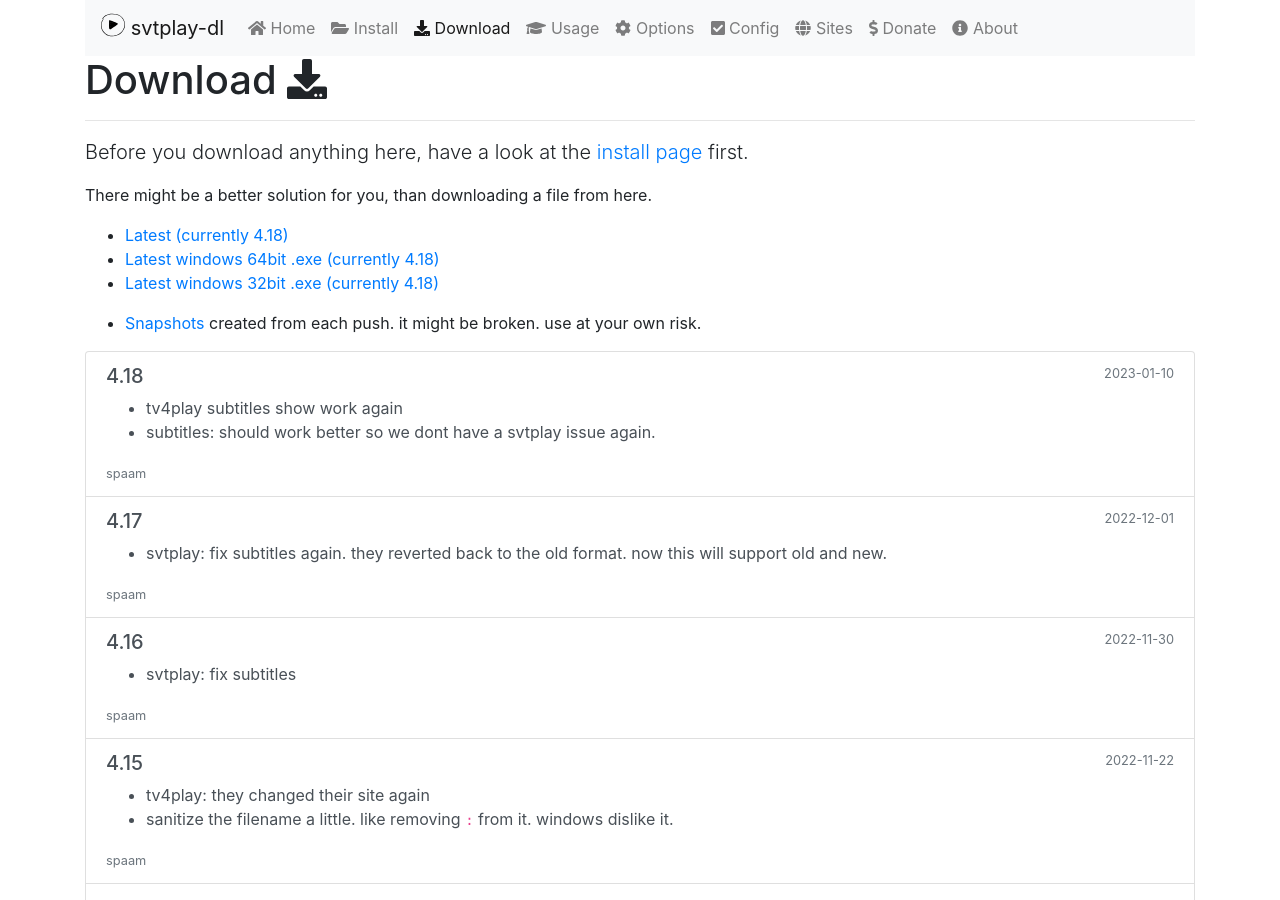
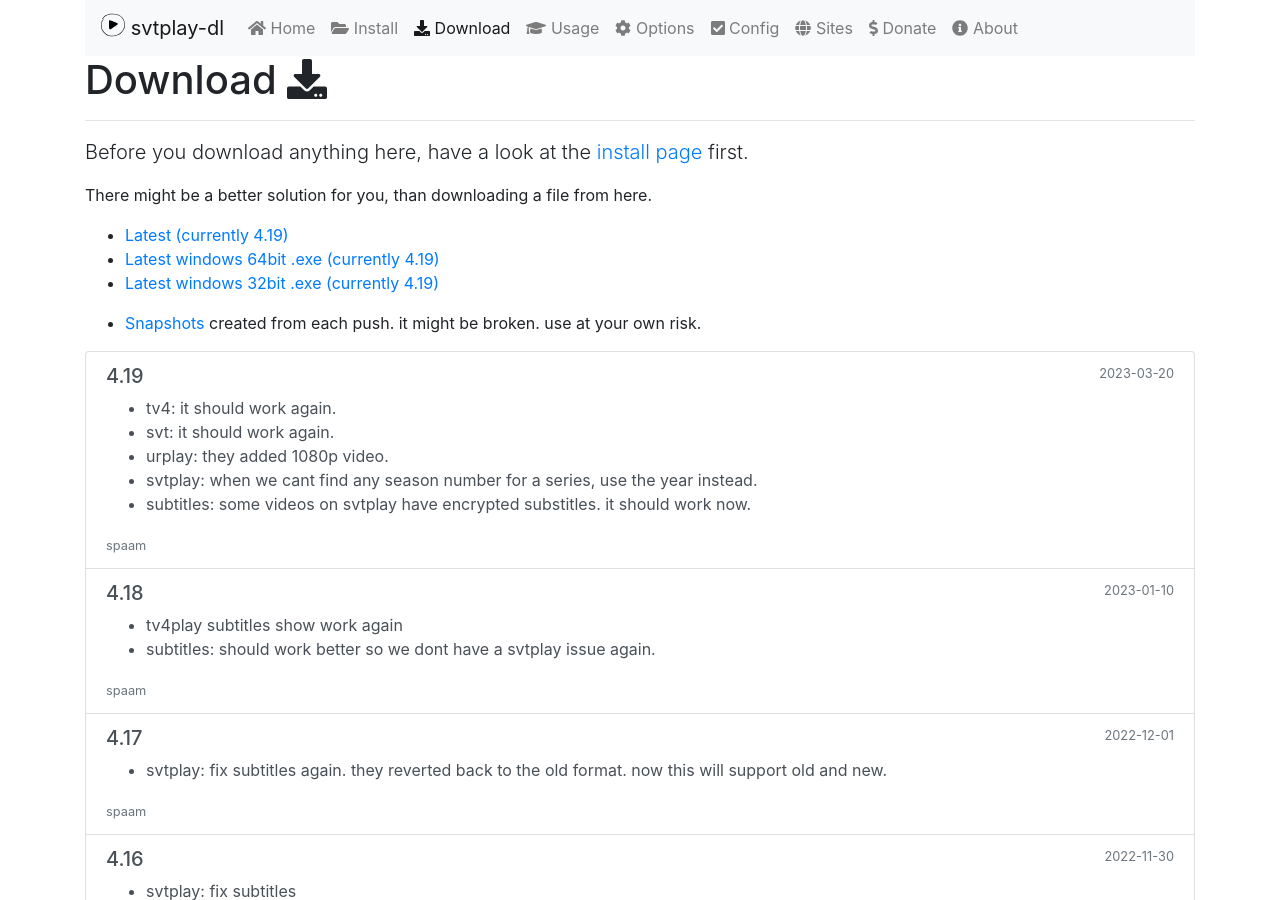
Before and after one commit to spaam/svtplay-dl-web, a Jekyll site: the page built from _pages/download.md, in a window 1280 px wide and 900 px high. Built offline with Jekyll 4.4.1, drawn with Linux system fonts in a browser that asks for light colours; nearby versions of some CDN libraries; comment, search, counter and statistics services are not loaded.

Commit message:
add 4.19 release

```diff
--- a/_layouts/home.html
+++ b/_layouts/home.html
@@ -15,7 +15,7 @@
             <a href="/install/" class="btn btn-lg btn-outline-primary mb-3 mb-md-0 mr-md-3">Get started</a>
             <a href="/archive/" class="btn btn-lg btn-outline-secondary">Download</a>
         </div>
-        <p class="text-muted mb-0">Currently v4.18 (2023-01-10)</p>
+        <p class="text-muted mb-0">Currently v4.19 (2023-03-20)</p>
     </div>
     <div class="col-md-6">
         <img src="/assets/brand/logo.svg" width="256" height="256" class="img-fluid mb-3">
--- a/_pages/download.md
+++ b/_pages/download.md
@@ -10,9 +10,9 @@
 
 There might be a better solution for you, than downloading a file from here.
 
-* [Latest (currently 4.18)](https://svtplay-dl.se/download/4.18/svtplay-dl)
-* [Latest windows 64bit .exe (currently 4.18)](https://svtplay-dl.se/download/4.18/svtplay-dl-amd64.zip)
-* [Latest windows 32bit .exe (currently 4.18)](https://svtplay-dl.se/download/4.18/svtplay-dl-win32.zip)
+* [Latest (currently 4.19)](https://svtplay-dl.se/download/4.19/svtplay-dl)
+* [Latest windows 64bit .exe (currently 4.19)](https://svtplay-dl.se/download/4.19/svtplay-dl-amd64.zip)
+* [Latest windows 32bit .exe (currently 4.19)](https://svtplay-dl.se/download/4.19/svtplay-dl-win32.zip)
 
 * [Snapshots](/download/snapshots/) created from each push. it might be broken. use at your own risk.
 
--- /dev/null
+++ b/_posts/2023-03-16-4.19.md
@@ -0,0 +1,15 @@
+---
+layout: post
+title: "4.19"
+date: 2023-03-20 22:33:00 +0100
+categories: releases
+windows-amd64: true
+windows-win32: true
+binary: true
+---
+
+* tv4: it should work again.
+* svt: it should work again.
+* urplay: they added 1080p video.
+* svtplay: when we cant find any season number for a series, use the year instead.
+* subtitles: some videos on svtplay have encrypted substitles. it should work now.
```
